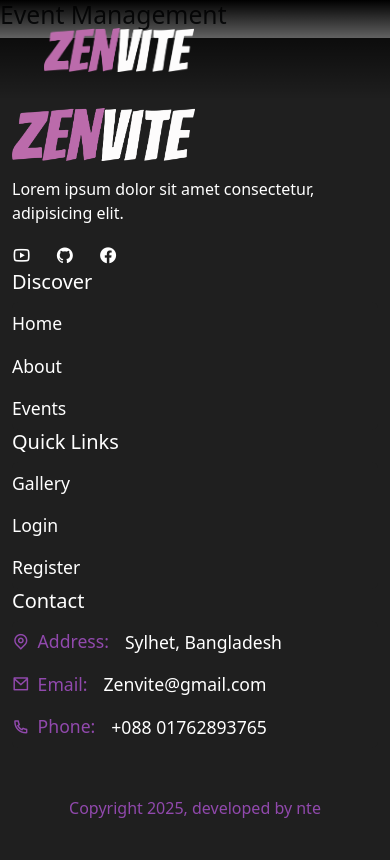
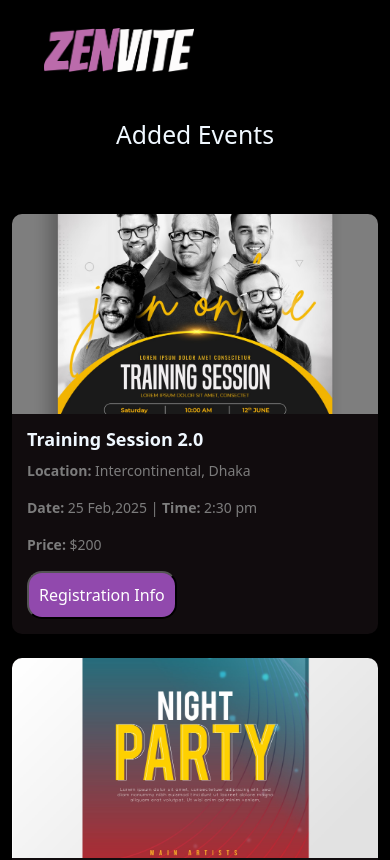
Before and after one commit to NabilaRahmanMedha/Zenvite, a React (Vite) app in the folder Zenvite/Frontend/: page /admin/events in a window 390 px wide. Shown: the top 860 px of the page. Built offline with nearby package versions, Linux system fonts and the light colour scheme; a web font is replaced by a local one.

Commit message:
admin-event-frontend

```diff
--- a/Zenvite/Frontend/src/components/AdminHeader/AdminHeader.jsx
+++ b/Zenvite/Frontend/src/components/AdminHeader/AdminHeader.jsx
@@ -5,7 +5,7 @@ import logo from '../../assets/images/logo.png';
 import "../Header/header.css";
 
 const adminNavLinks = [
-  { path: '/admin', display: 'Dashboard' },
+  { path: '/admin/dashboard', display: 'Dashboard' },
   { path: '/admin/users', display: 'User Management' },
   { path: '/admin/events', display: 'Event Management' },
 ];
--- a/Zenvite/Frontend/src/pages/admin/EventManagement.jsx
+++ b/Zenvite/Frontend/src/pages/admin/EventManagement.jsx
@@ -1,3 +1,48 @@
-import React from 'react';
-const EventManagement = () => <h2>Event Management</h2>;
+// EventManagement.js (Updated)
+import React from "react";
+import { useNavigate } from "react-router-dom";
+import events from "../../assets/data/events";
+import "../../styles/admin/event-management.css";
+
+const EventManagement = () => {
+  const navigate = useNavigate();
+
+  return (
+    <section className="event-management">
+      <div className="container">
+        <h2 className="text-center mb-4">Added Events</h2>
+        <div className="row">
+          {events.map((event) => (
+            <div className="col-lg-4 col-md-6 mb-4" key={event.id}>
+              <div className="event-card">
+                <div className="event-img">
+                  <img src={event.photo} alt={event.title} />
+                </div>
+                <div className="event-info">
+                  <h5>{event.title}</h5>
+                  <p className="event-details">
+                    <strong>Location:</strong> {event.city}
+                  </p>
+                  <p className="event-details">
+                    <strong>Date:</strong> {event.date} | <strong>Time:</strong> {event.time}
+                  </p>
+                  <p className="event-details">
+                    <strong>Price:</strong> ${event.price}
+                  </p>
+                  <button
+                    className="more-info-btn"
+                    onClick={() => navigate(`/admin/event/${event.id}/registrations`)}
+                  >
+                    Registration Info
+                  </button>
+                </div>
+              </div>
+            </div>
+          ))}
+        </div>
+      </div>
+    </section>
+  );
+};
+
 export default EventManagement;
--- /dev/null
+++ b/Zenvite/Frontend/src/pages/admin/EventRegistrationInfo.jsx
@@ -0,0 +1,55 @@
+import React from "react";
+import { useParams } from "react-router-dom";
+import "../../styles/admin/event-registration.css";
+
+// Sample static registration data with transactionId and ticketNumber as quantity (integer)
+const registrations = [
+  { id: 1, eventId: "01", name: "John Doe", email: "john@example.com", phone: "123-456-7890", transactionId: "TXN12345", ticketNumber: 2 },
+  { id: 2, eventId: "01", name: "Jane Smith", email: "jane@example.com", phone: "987-654-3210", transactionId: "TXN12346", ticketNumber: 1 },
+  { id: 3, eventId: "02", name: "Alice Johnson", email: "alice@example.com", phone: "456-789-0123", transactionId: "TXN12347", ticketNumber: 3 },
+];
+
+const EventRegistrationInfo = () => {
+  const { id } = useParams();
+  const eventRegistrations = registrations.filter(reg => reg.eventId === id);
+
+  return (
+    <section>
+    <div className="registration-container">
+      <h2>Registrations info</h2>
+      <table className="registration-table">
+        <thead>
+          <tr>
+            <th>ID</th>
+            <th>Name</th>
+            <th>Email</th>
+            <th>Phone</th>
+            <th>Transaction ID</th>
+            <th>Ticket Quantity</th>
+          </tr>
+        </thead>
+        <tbody>
+          {eventRegistrations.length > 0 ? (
+            eventRegistrations.map((reg) => (
+              <tr key={reg.id}>
+                <td>{reg.id}</td>
+                <td>{reg.name}</td>
+                <td>{reg.email}</td>
+                <td>{reg.phone}</td>
+                <td>{reg.transactionId}</td>
+                <td>{reg.ticketNumber}</td>
+              </tr>
+            ))
+          ) : (
+            <tr>
+              <td colSpan="6" className="no-data">No registrations found.</td>
+            </tr>
+          )}
+        </tbody>
+      </table>
+    </div>
+    </section>
+  );
+};
+
+export default EventRegistrationInfo;
--- a/Zenvite/Frontend/src/router/Routers.jsx
+++ b/Zenvite/Frontend/src/router/Routers.jsx
@@ -1,5 +1,5 @@
 import React from 'react';
-import{Routes, Route, Navigate} from 'react-router-dom'
+import { Routes, Route, Navigate } from 'react-router-dom';
 
 import Home from '../pages/Home';
 import Events from '../pages/Events';
@@ -13,31 +13,30 @@ import AddEvent from '../pages/AddEvent';
 import Dashboard from '../pages/admin/Dashboard';
 import UserManagement from '../pages/admin/UserManagement';
 import EventManagement from '../pages/admin/EventManagement';
-
-
-
+import EventRegistrationInfo from '../pages/admin/EventRegistrationInfo'; // Import the new page
 
 const Routers = () => {
   return (
     <Routes>
-        <Route path='/'element={<Navigate to='/home'/>}/>
-        <Route path='/home' element={<Home/>}/>
-        <Route path='/events' element={<Events/>}/>
-        <Route path='/events/:id' element={<EventsDetails/>}/>
-        <Route path='/login' element={<Login/>}/>
-        <Route path='/register' element={<Register/>}/>
-        <Route path='/events/search' element={<SearchResultList/>}/>
-        <Route path='/about' element={<About/>}/>
-        <Route path='/thank-you' element={<ThankYou/>}/>
-        <Route path='/add-events' element={<AddEvent/>}/>
-        <Route path="/admin" element={<Dashboard />} />
-        <Route path="/admin/users" element={<UserManagement />} />
-        <Route path="/admin/events" element={<EventManagement />} />
+      <Route path="/" element={<Navigate to="/home" />} />
+      <Route path="/home" element={<Home />} />
+      <Route path="/events" element={<Events />} />
+      <Route path="/events/:id" element={<EventsDetails />} />
+      <Route path="/login" element={<Login />} />
+      <Route path="/register" element={<Register />} />
+      <Route path="/events/search" element={<SearchResultList />} />
+      <Route path="/about" element={<About />} />
+      <Route path="/thank-you" element={<ThankYou />} />
+      <Route path="/add-events" element={<AddEvent />} />
 
-
-
+      {/* Admin Panel Routes */}
+      <Route path="/admin" element={<Navigate to="/admin/dashboard" />} />
+      <Route path="/admin/dashboard" element={<Dashboard />} />
+      <Route path="/admin/users" element={<UserManagement />} />
+      <Route path="/admin/events" element={<EventManagement />} />
+      <Route path="/admin/event/:id/registrations" element={<EventRegistrationInfo />} /> {/* New Route */}
     </Routes>
-  )
+  );
 };
 
 export default Routers;
--- /dev/null
+++ b/Zenvite/Frontend/src/styles/admin/event-management.css
@@ -0,0 +1,64 @@
+/* event-management.css */
+
+.event-management {
+    padding: 120px 0;
+    background-color:black;
+    padding-top: 120px;
+
+  }
+.event-management h2{
+    color: aliceblue;
+    padding-bottom: 40px;
+
+}
+
+  .event-card {
+    background: var(--black);
+    border-radius: 10px;
+    box-shadow: 0 4px 6px rgba(0, 0, 0, 0.1);
+    transition: transform 0.3s ease-in-out;
+  }
+
+  .event-card:hover {
+    transform: translateY(-5px);
+  }
+
+  .event-img img {
+    width: 100%;
+    height: 200px;
+    object-fit: cover;
+    border-top-left-radius: 10px;
+    border-top-right-radius: 10px;
+  }
+
+  .event-info {
+    padding: 15px;
+  }
+
+  .event-info h5 {
+    font-size: 18px;
+    font-weight: bold;
+    margin-bottom: 10px;
+    color: aliceblue;
+  }
+
+  .event-details {
+    font-size: 14px;
+    color: #7c7c7c;
+  }
+
+  .more-info-btn {
+    display: block;
+    text-align: center;
+    background-color:var(--secondary-color);
+    color: white;
+    padding: 10px;
+    border-radius: 15px;
+    margin-top: 10px;
+    text-decoration: none;
+    transition: background 0.3s ease-in-out;
+  }
+
+  .more-info-btn:hover {
+    background-color: #683888;
+  }
--- /dev/null
+++ b/Zenvite/Frontend/src/styles/admin/event-registration.css
@@ -0,0 +1,56 @@
+/* Basic container styles */
+.registration-container {
+    width: 100%;
+    max-width: 900px;
+    margin: 50px auto;
+    padding: 20px;
+    background-color: black;
+    border-radius: 8px;
+    box-shadow: 0 4px 10px rgba(0, 0, 0, 0.1);
+}
+
+/* Heading styles */
+.registration-container h2 {
+    text-align: center;
+    font-size: 40px;
+    color: #ffffff;
+    margin-bottom: 20px;
+    padding: 30px;
+}
+
+/* Table styling */
+.registration-table {
+    width: 100%;
+    border-collapse: collapse;
+    margin-top: 20px;
+    background-color: #444; /* Set table background to gray */
+}
+
+.registration-table th, .registration-table td {
+    padding: 12px;
+    text-align: left;
+    border: 1px solid #fff; /* White border lines */
+    color: #fff; /* Set text color to white */
+}
+
+.registration-table th {
+    background-color: #555; /* Darker gray for the header */
+    font-weight: bold;
+}
+
+.registration-table td {
+    background-color: #444; /* Keep the table rows with the same background gray */
+}
+
+/* Hover effect on rows */
+.registration-table tr:hover {
+    background-color: #666; /* Lighter gray when hovering */
+}
+
+/* No data message */
+.no-data {
+    text-align: center;
+    font-size: 18px;
+    color: #ddd; /* Light gray color for the "No data" message */
+    padding: 20px 0;
+}
```
